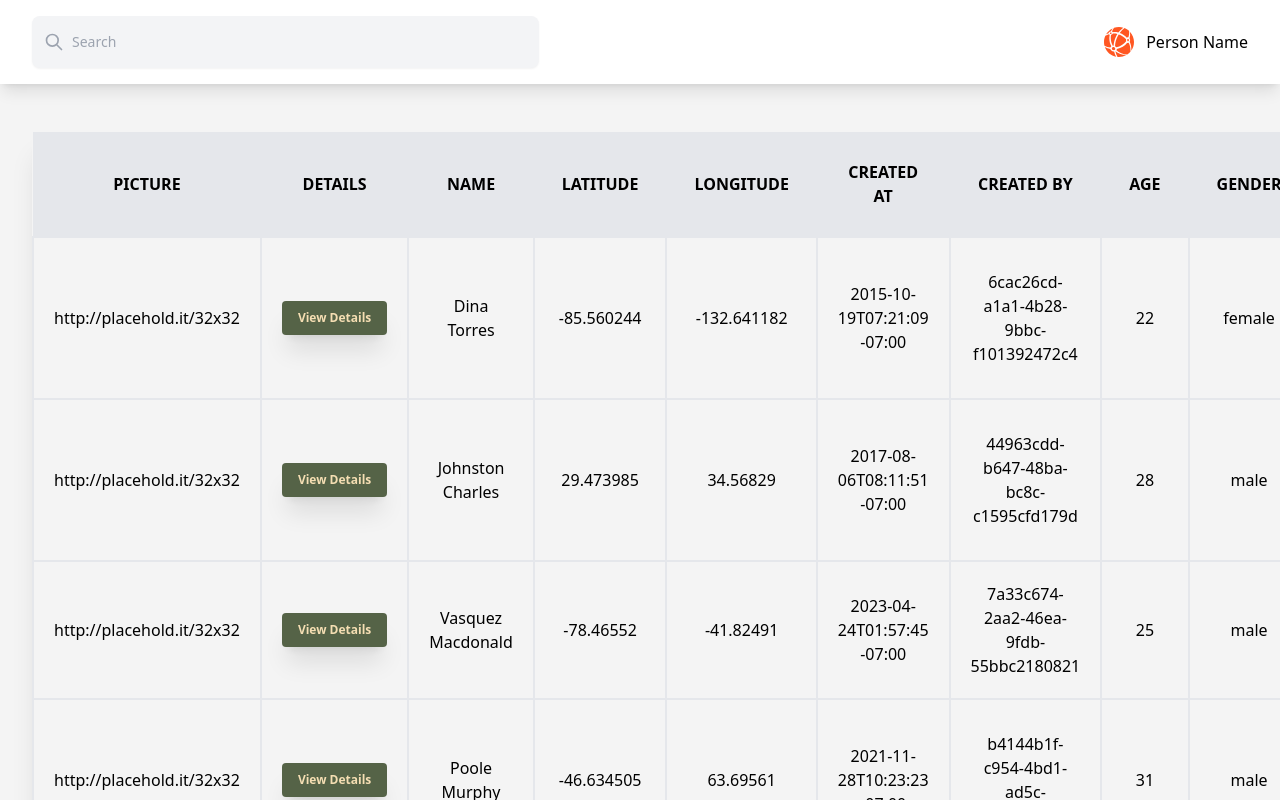
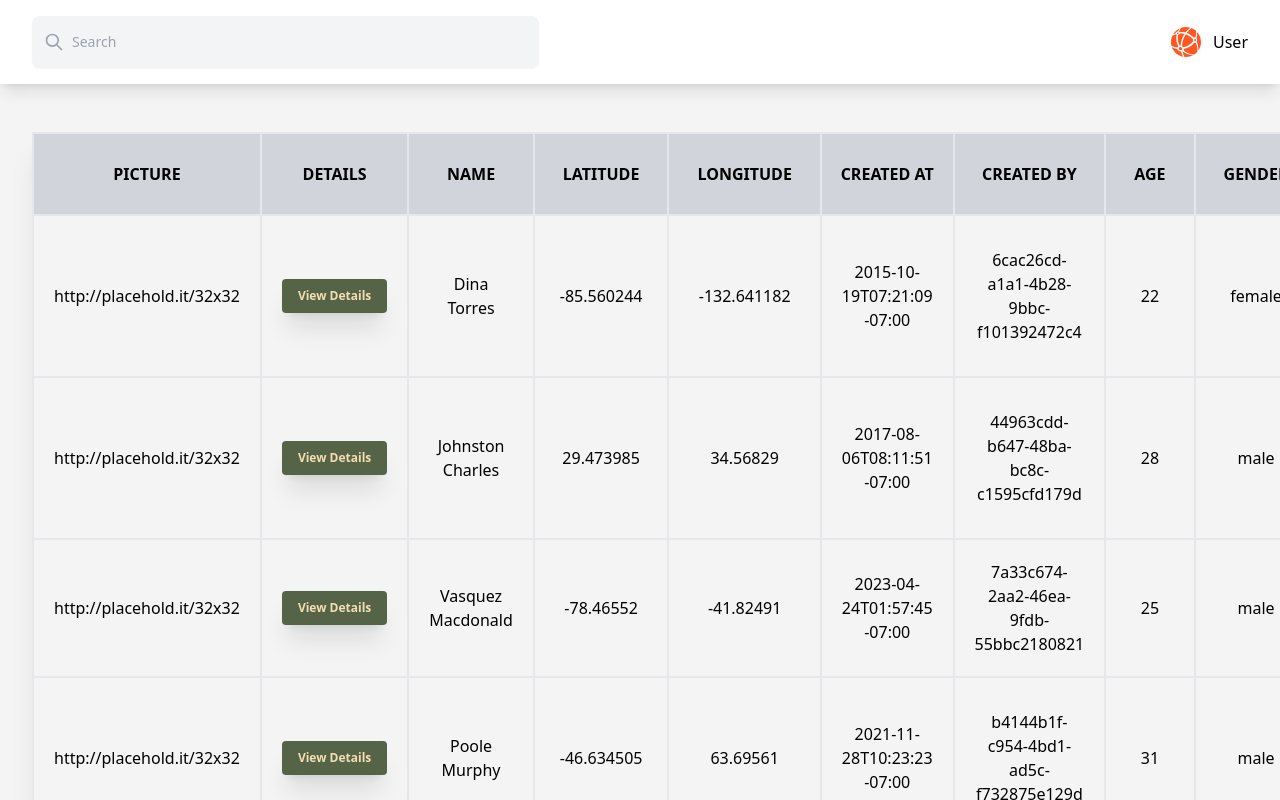
Before and after one commit to Bit-Bite-Cloud/fr-frontend, a Next.js app: page / in a window 1280 px wide. Shown: the top 800 px of the page. Built offline with nearby package versions, Linux system fonts and the light colour scheme; no server answers.

Commit message:
table revision

```diff
--- a/src/app/details/page.jsx
+++ b/src/app/details/page.jsx
@@ -1,6 +1,11 @@
+"use client"
+
 import React from "react";
+import Data from "../data";
 
 const Details = () => {
+  const { picture, name, latitude, longitude, createdAt, createdBy, description } = Data;
+
   return (
     <div className="my-10 mx-10">
       <a href="/">
@@ -10,26 +15,24 @@ const Details = () => {
       </a>
       <div className="bg-white rounded-lg shadow-xl flex items-center">
         <div className="w-[40%]">
-      <img
-        src="https://images.squarespace-cdn.com/content/v1/5a5d10ae2aeba5215249a42b/1575268967567-OLC19H15NW65GMK6WQ9A/Maplepaw.jpg"
-        alt="Picture 1"
-        className="object-cover p-8"
-      />
+          <img src={picture} alt="Picture 1" className="object-cover p-8" />
         </div>
         <div className="w-1/2 p-8">
-      <h1 className="text-4xl mb-4">Maple Maploo the Chonkyy Boii</h1>
-      <div className="flex mb-4">
-        <p className="mr-[20%]">Longitude and Latitude</p>
-        <p className="mr-[20%]">Created At</p>
-        <p className="">Created By</p>
-      </div>
-      <p className="text-gray-800 text-justify">
-        Lorem ipsum dolor sit amet, consectetur adipiscing elit, sed do eiusmod tempor incididunt ut labore et dolore magna aliqua. Varius morbi enim nunc faucibus a. Mauris in aliquam sem fringilla ut morbi. In nulla posuere sollicitudin aliquam ultrices sagittis orci. Netus et malesuada fames ac turpis egestas. Neque gravida in fermentum et sollicitudin ac orci phasellus. Risus pretium quam vulputate dignissim suspendisse in est ante. Id semper risus in hendrerit gravida rutrum quisque. Mus mauris vitae ultricies leo. Quis hendrerit dolor magna eget. Interdum varius sit amet mattis vulputate enim. Iaculis nunc sed augue lacus. Dui accumsan sit amet nulla facilisi morbi tempus iaculis urna. Arcu cursus vitae congue mauris rhoncus aenean vel. Sit amet nulla facilisi morbi tempus iaculis urna id volutpat. Dignissim diam quis enim lobortis scelerisque fermentum dui. Odio eu feugiat pretium nibh ipsum. Faucibus pulvinar elementum integer enim neque. Et leo duis ut diam quam nulla porttitor massa. Eu sem integer vitae justo eget magna fermentum iaculis.
-      </p>
+          <h1 className="text-4xl mb-4">{name}</h1>
+          <div className="divide-y-2">
+            <p className="my-[2%] pt-[2%]"> <span className="font-semibold">Latitude:</span> {latitude}</p>
+            <p className="my-[2%] pt-[2%]"> <span className="font-semibold">Longitude:</span> {longitude}</p>
+            <p className="my-[2%] pt-[2%]"> <span className="font-semibold">Created At:</span> {createdAt}</p>
+            <p className="my-[2%] pt-[2%]"> <span className="font-semibold">Created By:</span> {createdBy}</p>
+
+            <div className="my-[2%] pt-[2%]">
+              <p className="font-semibold text-[20px]">Description:</p>
+              <p className="text-gray-800 text-justify pt-[2%]">{description}</p>
             </div>
           </div>
         </div>
-
+      </div>
+    </div>
   );
 };
 
--- a/src/app/page.jsx
+++ b/src/app/page.jsx
@@ -52,19 +52,19 @@ const Home = () => {
     <div className="container mt-5">
       <div className="flex relative pl-8 overflow-scroll w-[110%]">
         <table className="shadow-xl mt-[2%] divide-y">
-          <thead className="text-center uppercase bg-gray-200">
+          <thead className="text-center uppercase bg-gray-300">
             <tr className="">
-              <th className="col p-7 sticky">Picture</th>
-              <th className="col p-7 sticky">Details</th>
-              <th className="col p-7">Name</th>
-              <th className="col p-7">Latitude</th>
-              <th className="col p-7">Longitude</th>
-              <th className="col p-7">Created At</th>
-              <th className="col p-7">Created By</th>
-              <th className="col p-7">Age</th>
-              <th className="col p-7">Gender</th>
-              <th className="col p-7">Phone</th>
-              <th className="col p-7">Address</th>
+              <th className="col p-7 sticky border-2">Picture</th>
+              <th className="col p-7 sticky border-2">Details</th>
+              <th className="col p-7 border-2">Name</th>
+              <th className="col p-7 border-2">Latitude</th>
+              <th className="col p-7 border-2">Longitude</th>
+              <th className="col border-2">Created At</th>
+              <th className="col border-2">Created By</th>
+              <th className="col p-7 border-2">Age</th>
+              <th className="col p-7 border-2">Gender</th>
+              <th className="col p-7 border-2">Phone</th>
+              <th className="col p-7 border-2">Address</th>
             </tr>
           </thead>
           <tbody className="text-center">
--- a/src/components/Nav.jsx
+++ b/src/components/Nav.jsx
@@ -46,7 +46,7 @@ const Nav = () => {
           height={30}
           className="object-contain"
         />
-        <p>Person Name</p>
+        <p>User</p>
       </div>
     </nav>
   );
```
Lines whose indentation alone changed are shown as unchanged.
